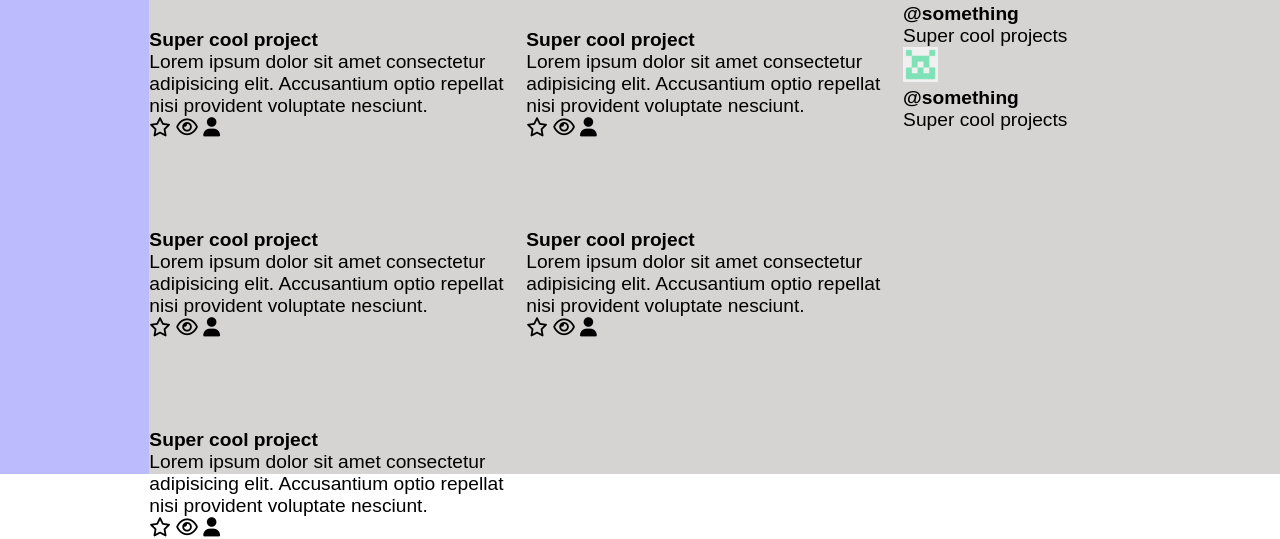
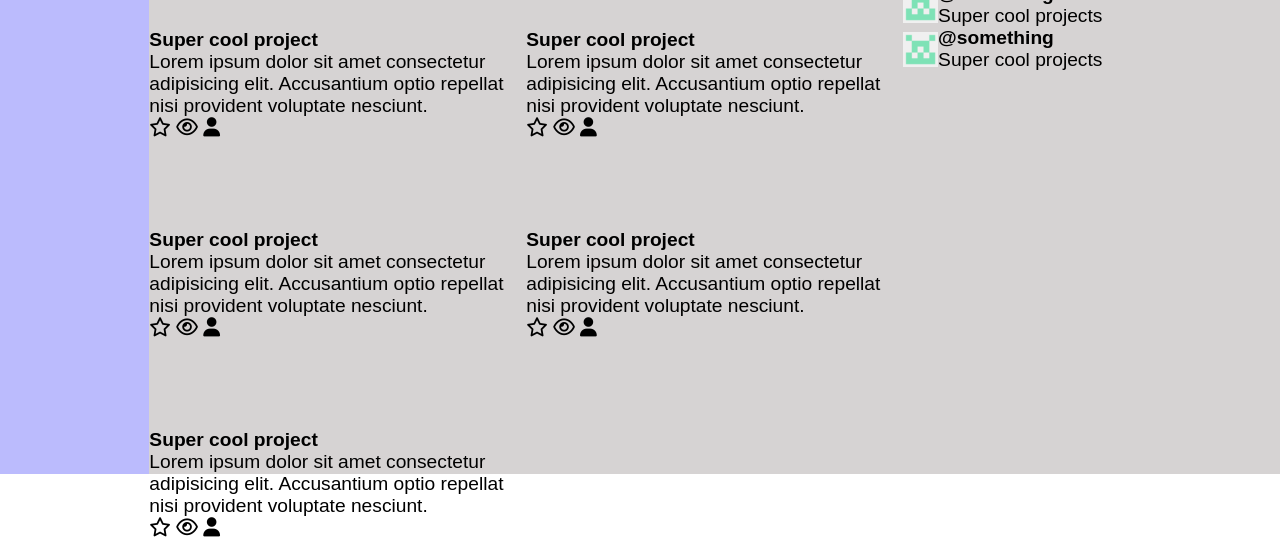
Before and after one commit to foxane/odin-admin-dashboard, a plain HTML site: page index.html in a window 1280 px wide. Shown: the part 326-865 px from the top of the page. Drawn offline with Linux system fonts and the light colour scheme.

Commit message:
Added general layout for aside

```diff
--- a/style.css
+++ b/style.css
@@ -64,7 +64,7 @@ body {
 /* || Sidebar */
 .sidebar {
     background-color: rgb(187, 187, 253);
-    grid-row: 1/3;
+    grid-row: 1/-1;
 
     display: grid;
     grid-auto-rows: min-content;
@@ -100,3 +100,12 @@ body {
 .section-header {
     grid-column: 1/-1;
 }
+.aside {
+    display: grid;
+    grid-template-rows: max-content;
+    gap:20px;
+}
+.user-card {
+    display: flex;
+    align-items: center;
+}
```
